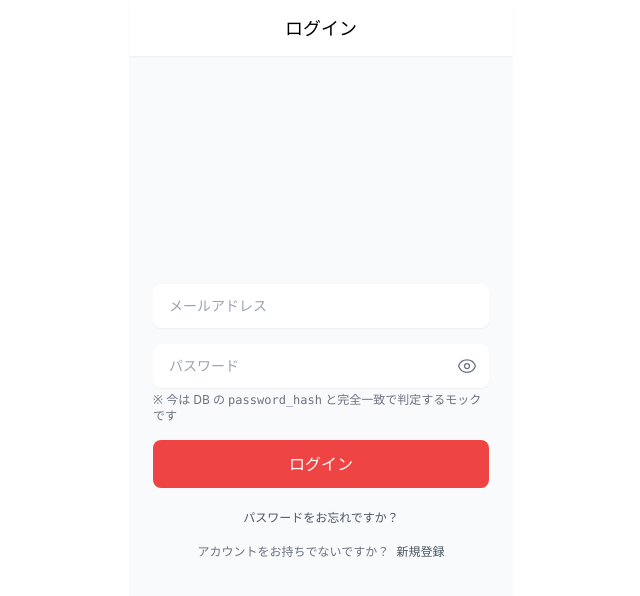
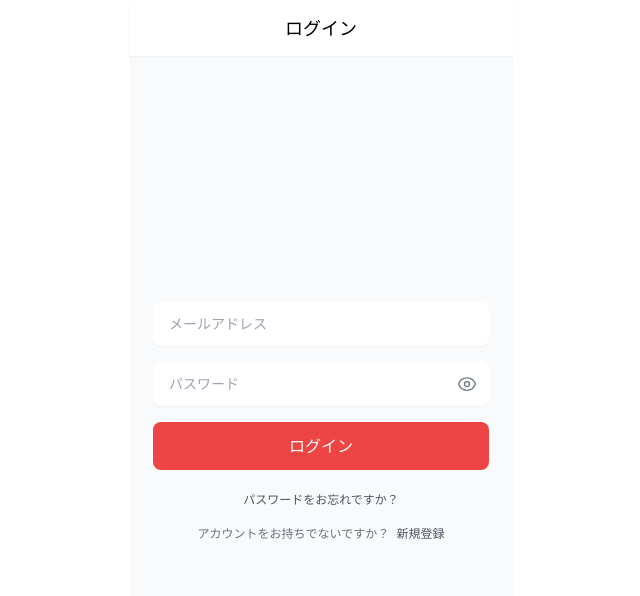
Before and after one commit to deraryo4559/GroupeF, a React (Vite) app in the folder front/: page /auth in a window 1280 px wide. Shown: the top 596 px of the page, without its empty margins (319-959 px from the left). Built offline with nearby package versions, Linux system fonts and the light colour scheme.

Commit message:
ユーザー情報カードからユーザーIDと口座番号の表示を削除し、ログインページのモックメッセージを削除

```diff
--- a/front/src/components/UserInfoCardStatic.jsx
+++ b/front/src/components/UserInfoCardStatic.jsx
@@ -11,8 +11,6 @@ const UserInfoCardStatic = ({ userName, userId, accountNumber, avatarPath }) =>
             </div>
             <div>
                 <p className="text-gray-900 text-xl font-bold leading-tight">{userName}</p>
-                <p className="text-gray-500 text-sm">@user_{userId || "sample"}</p>
-                <p className="text-gray-500 text-sm">口座番号: {accountNumber}</p>
             </div>
         </section>
     );
--- a/front/src/pages/Login.jsx
+++ b/front/src/pages/Login.jsx
@@ -96,9 +96,6 @@ export default function Login() {
                     )}
                   </button>
                 </div>
-                <p className="text-xs text-gray-500 mt-1">
-                  ※ 今は DB の <code>password_hash</code> と完全一致で判定するモックです
-                </p>
               </div>
 
               <div className="mt-6">
```
